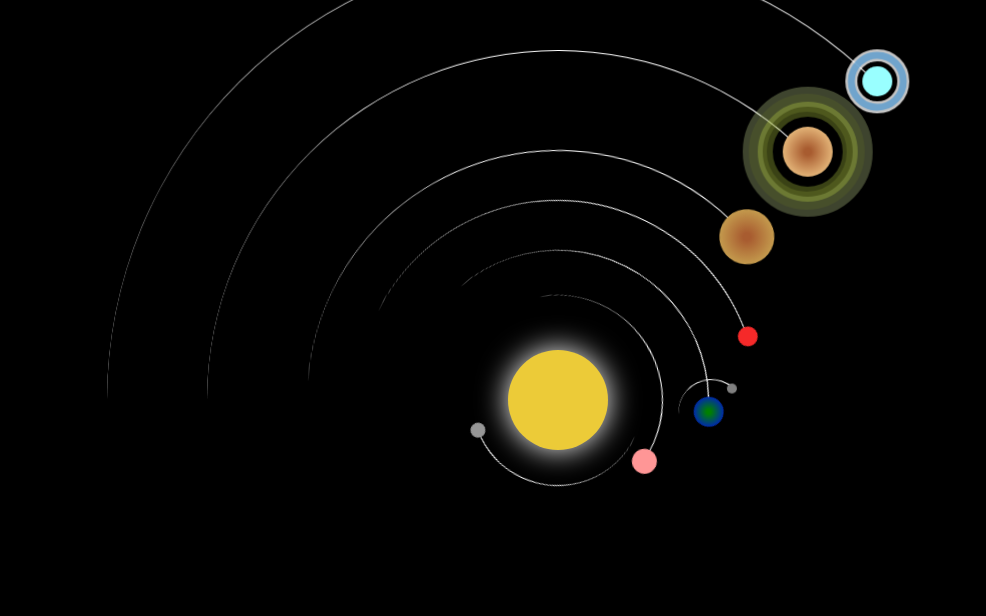
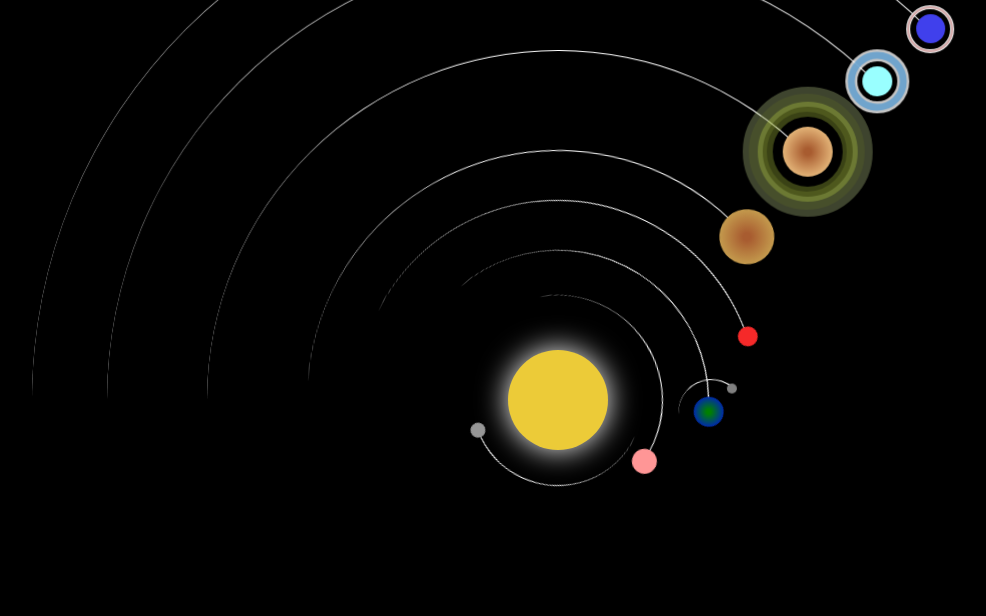
Before and after one commit to ErenYeager-123/solar, a plain HTML site: page index.html in a window 1280 px wide. Shown: the whole page, without its empty margins (82-1068 px from the left). Drawn offline with Linux system fonts and the light colour scheme.

Commit message:
add neptune

```diff
--- a/script.js
+++ b/script.js
@@ -1,5 +1,5 @@
 document.addEventListener("DOMContentLoaded", () => {
-    const planets = document.querySelectorAll(".sun, .mercury, .venus, .earth, .moon, .mars, .jupiter, .saturn, .uranus");
+    const planets = document.querySelectorAll(".sun, .mercury, .venus, .earth, .moon, .mars, .jupiter, .saturn, .uranus, .neptune, .pluto"); // Chọn tất cả các hành tinh
 
     planets.forEach((planet) => {
         const core = planet.querySelector(".planet-core"); // Lõi hành tinh
--- a/style.css
+++ b/style.css
@@ -28,7 +28,7 @@ body {
 }
 
 /* Quỹ đạo */
-.earth, .moon, .mars, .mercury, .venus, .jupiter, .saturn, .ring, .uranus {
+.earth, .moon, .mars, .mercury, .venus, .jupiter, .saturn, .ring, .uranus, .neptune {
     position: absolute;
     border-style: solid;
     border-color: white transparent transparent transparent;
@@ -151,6 +151,28 @@ body {
     top: 13em;
 }
 
+.neptune {
+    top: -32.5em;
+    right: -32.5em;
+    width: 105em;
+    height: 105em;
+    animation: orbit 60182.4s linear infinite;
+}
+.ring1n {
+    width: 40px;
+    height: 40px;
+    border: 4px solid rgba(255, 255, 255, 0.911);
+    right: 10.375em;
+    top: 15.25em;
+}
+.ring2n {
+    width: 42px;
+    height: 42px;
+    border: 2px solid rgba(196, 113, 113, 0.541);
+    right: 10.6em;
+    top: 15.25em;
+}
+
 /* Cốt lõi hành tinh (thay cho ::before) */
 .planet-core {
     position: absolute;
@@ -232,6 +254,14 @@ body {
     background-color: rgb(153, 255, 255);
 }
 
+.neptune .planet-core {
+    top: 13.75em;
+    right: 13.75em;
+    width: 2.9em;
+    height: 2.9em;
+    background-color: rgb(64, 64, 236);
+}
+
 /* Tên hành tinh */
 .planet-name {
     position: absolute;
```
